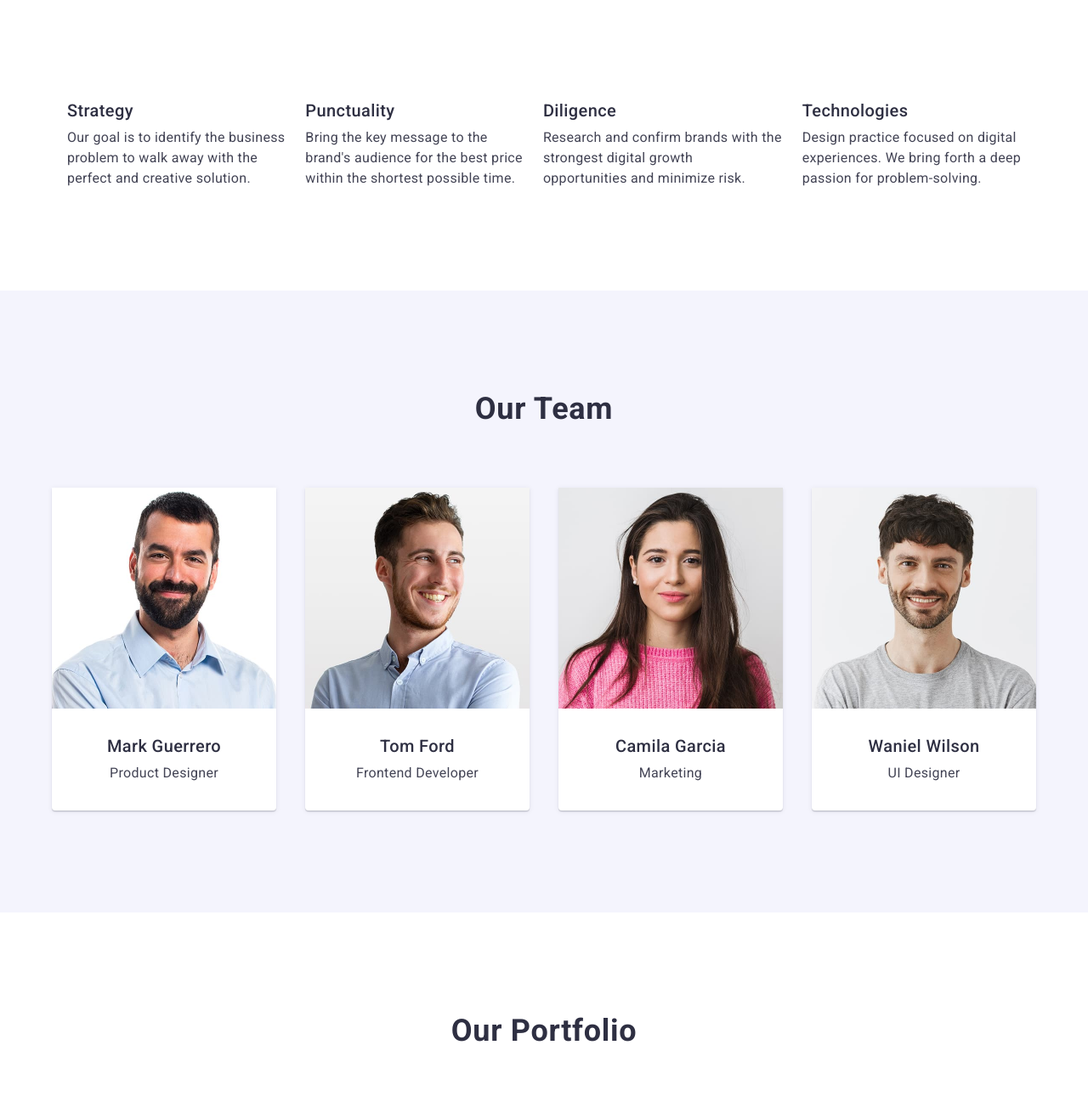
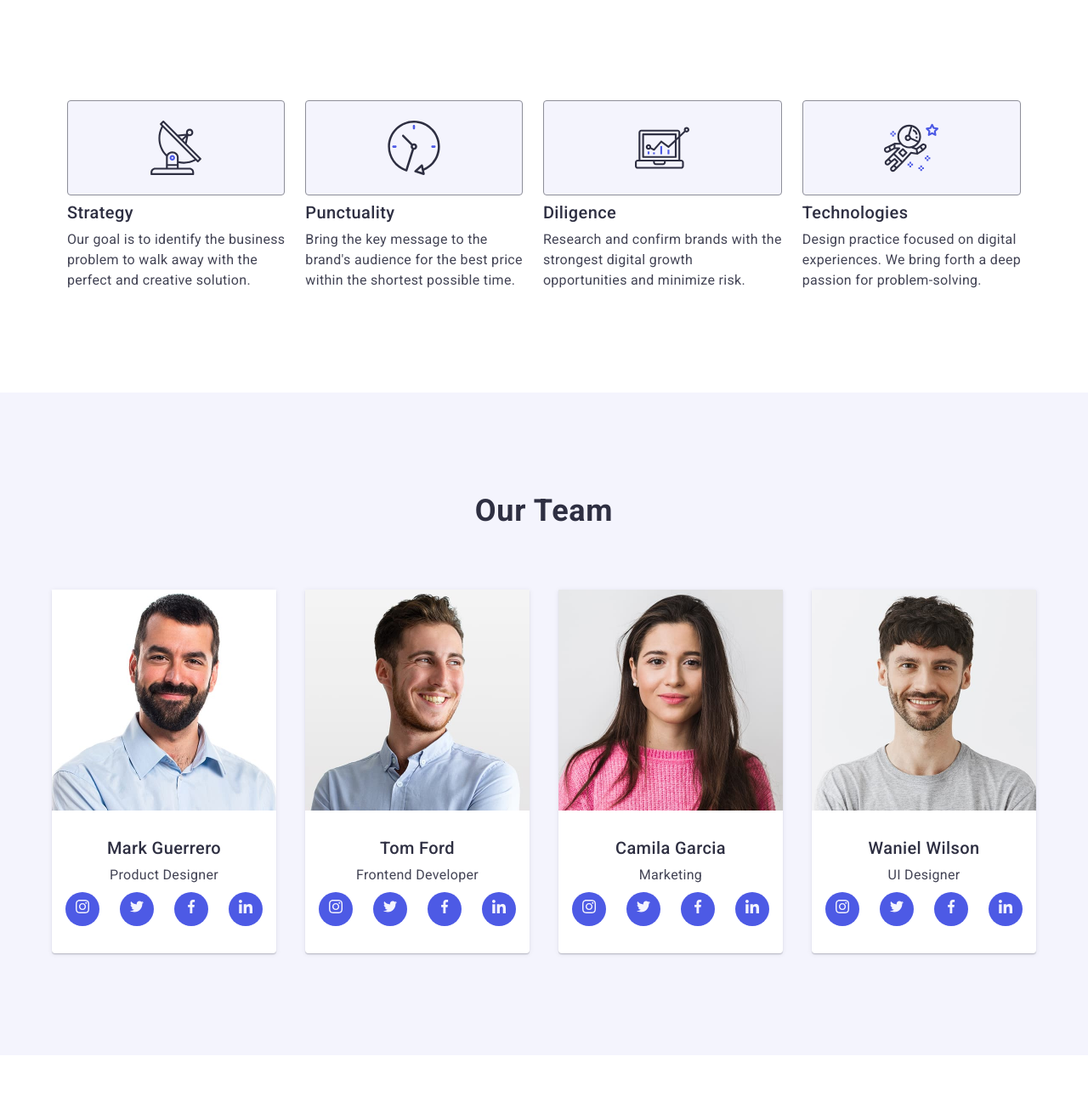
Before and after one commit to emcekare/goit-markup-hw-04, a plain HTML site: page index.html in a window 1280 px wide. Shown: the part 670-1960 px from the top of the page at 85% size. Drawn offline with nearby package versions, Linux system fonts and the light colour scheme.

Commit message:
some-changes-1

```diff
--- a/css/styles.css
+++ b/css/styles.css
@@ -101,7 +101,7 @@ font-weight: 500;
 }
 
 .head-menu-list>a:hover,
-.head-menu-list:focus {
+.head-menu-list>a:focus {
     color: #404bbf;
 }
 
@@ -110,10 +110,7 @@ font-weight: 500;
     text-decoration: underline;
 }
 
-.head-menu-list::after {
-    bottom: -5px;
 
-}
 
 
 .head-contact {
@@ -229,6 +226,28 @@ display: flex;
     padding-top: 8px;
     }
 
+
+.first-paragraph-list .icon-container .icon {
+width: 64px;
+height: 64px;
+
+}
+
+
+.first-paragraph-list .icon-container{
+display: flex;
+justify-content: center;
+align-items: center;
+margin: 0;
+margin-bottom: 8px;
+height: 112px;
+background-color: #f4f4fd;
+border-radius: 4px;
+border: 1px solid rgba(142, 143, 153, 1)
+}
+
+
+
 /*section 1 bitti*/
 
 
@@ -295,6 +314,42 @@ display: flex;
     padding: 0px 0px 32px 0px;
     box-shadow: 0 2px 1px 0 rgba(46, 47, 66, 0.08), 0 1px 1px 0 rgba(46, 47, 66, 0.16), 0 1px 6px 0 rgba(46, 47, 66, 0.08);
     }
+
+
+.team-list .icon-container .icon {
+  width: 16px;
+   height: 16px;
+       }
+
+
+.team-list .icon-container{
+    margin-top: 8px;
+    display: flex;
+    gap: 24px;
+    justify-content: center;
+    align-items: center;
+
+              }
+
+
+              .team-area .icon-list{
+                width: 40px;
+                height: 40px;
+                background-color: #4d5ae5;
+                border-radius: 50%;
+                display: flex;
+                justify-content: center;
+                    align-items: center;
+              }
+
+
+
+
+.team-list .icon-container :hover {
+        background-color: #404bbf;
+}
+
+
 
 /*team area bitti*/
 
@@ -390,9 +445,7 @@ padding-bottom: 120px;
     padding-top: 120px;
     padding-bottom: 120px;
     background-color: #2e2f42;
-    display: flex;
-
-
+    justify-content: center;
 
 }
 
@@ -423,5 +476,16 @@ padding-bottom: 120px;
 }
 
 
+.page-finish .icon-container .icon {
+    width: 24px;
+    height: 24px;
+}
+
+.page-finish .icon-container {
+display: flex;
+    gap: 24px;
+    justify-content: center;
+    align-items: center;
+}
 
 /* Footer Bitti */
--- a/index.html
+++ b/index.html
@@ -70,9 +70,15 @@
 
       <!--  SECTION 1 -->
       <section class="first-paragraph">
-        <div class="container">
+                    <div class="container">
           <ul class="first-paragraph-list">
-            <li>
+                        <li>
+              <div class="icon-container">
+                <svg class="icon">
+                  <use href="./images/icons.svg#icon-antenna-1"></use>
+                </svg>
+             </div>
+
               <h3 class="first-h3">Strategy</h3>
               <p class="first-paragraph-text">
                 Our goal is to identify the business <br />
@@ -82,6 +88,12 @@
             </li>
 
             <li>
+             <div class="icon-container">
+<svg class="icon">
+            <use href="./images/icons.svg#icon-clock-1"></use>
+          </svg>
+</div>
+
               <h3 class="first-h3">Punctuality</h3>
               <p class="first-paragraph-text">
                 Bring the key message to the <br />brand's audience for the best
@@ -90,6 +102,11 @@
             </li>
 
             <li>
+              <div class="icon-container">
+<svg class="icon">
+            <use href="./images/icons.svg#icon-diagram-1"></use>
+          </svg>
+</div>
               <h3 class="first-h3">Diligence</h3>
               <p class="first-paragraph-text">
                 Research and confirm brands with the <br />strongest digital
@@ -98,6 +115,11 @@
             </li>
 
             <li>
+<div class="icon-container">
+   <svg class="icon">
+            <use href="./images/icons.svg#icon-astronaut-1"></use>
+          </svg>
+       </div>
               <h3 class="first-h3">Technologies</h3>
               <p class="first-paragraph-text">
                 Design practice focused on digital <br />experiences. We bring
@@ -105,7 +127,7 @@
               </p>
             </li>
           </ul>
-        </div>
+
       </section>
       <!-- Section 1 bitti!! -->
 
@@ -122,6 +144,48 @@
               />
               <h3 class="team-list-name">Mark Guerrero</h3>
               <p class="team-list-job">Product Designer</p>
+
+<ul class="icon-container">
+  <li class="icon-list">
+    <a href="">
+<svg class="icon">
+            <use href="./images/icons.svg#icon-instagram-2"></use>
+
+</svg>
+    </a>
+</li>
+
+
+<li class="icon-list">
+  <a href="">
+</svg>
+<svg class="icon">
+            <use href="./images/icons.svg#icon-twitter-1"></use>
+</svg>
+</a>
+</li>
+
+<li class="icon-list">
+  <a href="">
+<svg class="icon">
+            <use href="./images/icons.svg#icon-facebook-1"></use>
+
+</svg>
+</a>
+</li>
+
+<li class="icon-list">
+<a href="">
+<svg class="icon">
+            <use href="./images/icons.svg#icon-linkedin-1"></use>
+</svg>
+</a>
+</li>
+</ul>
+
+
+
+
             </li>
             <li class="team-list">
               <img
@@ -131,6 +195,43 @@
               />
               <h3 class="team-list-name">Tom Ford</h3>
               <p class="team-list-job">Frontend Developer</p>
+              <ul class="icon-container">
+  <li class="icon-list">
+    <a href="">
+<svg class="icon">
+            <use href="./images/icons.svg#icon-instagram-2"></use>
+
+</svg>
+    </a>
+</li>
+
+
+<li class="icon-list">
+  <a href="">
+</svg>
+<svg class="icon">
+            <use href="./images/icons.svg#icon-twitter-1"></use>
+</svg>
+</a>
+</li>
+
+<li class="icon-list">
+  <a href="">
+<svg class="icon">
+            <use href="./images/icons.svg#icon-facebook-1"></use>
+
+</svg>
+</a>
+</li>
+
+<li class="icon-list">
+<a href="">
+<svg class="icon">
+            <use href="./images/icons.svg#icon-linkedin-1"></use>
+</svg>
+</a>
+</li>
+</ul>
             </li>
             <li class="team-list">
               <img
@@ -140,6 +241,43 @@
               />
               <h3 class="team-list-name">Camila Garcia</h3>
               <p class="team-list-job">Marketing</p>
+              <ul class="icon-container">
+  <li class="icon-list">
+    <a href="">
+<svg class="icon">
+            <use href="./images/icons.svg#icon-instagram-2"></use>
+
+</svg>
+    </a>
+</li>
+
+
+<li class="icon-list">
+  <a href="">
+</svg>
+<svg class="icon">
+            <use href="./images/icons.svg#icon-twitter-1"></use>
+</svg>
+</a>
+</li>
+
+<li class="icon-list">
+  <a href="">
+<svg class="icon">
+            <use href="./images/icons.svg#icon-facebook-1"></use>
+
+</svg>
+</a>
+</li>
+
+<li class="icon-list">
+<a href="">
+<svg class="icon">
+            <use href="./images/icons.svg#icon-linkedin-1"></use>
+</svg>
+</a>
+</li>
+</ul>
             </li>
             <li class="team-list">
               <img
@@ -149,6 +287,43 @@
               />
               <h3 class="team-list-name">Waniel Wilson</h3>
               <p class="team-list-job">UI Designer</p>
+              <ul class="icon-container">
+  <li class="icon-list">
+    <a href="">
+<svg class="icon">
+            <use href="./images/icons.svg#icon-instagram-2"></use>
+
+</svg>
+    </a>
+</li>
+
+
+<li class="icon-list">
+  <a href="">
+</svg>
+<svg class="icon">
+            <use href="./images/icons.svg#icon-twitter-1"></use>
+</svg>
+</a>
+</li>
+
+<li class="icon-list">
+  <a href="">
+<svg class="icon">
+            <use href="./images/icons.svg#icon-facebook-1"></use>
+
+</svg>
+</a>
+</li>
+
+<li class="icon-list">
+<a href="">
+<svg class="icon">
+            <use href="./images/icons.svg#icon-linkedin-1"></use>
+</svg>
+</a>
+</li>
+</ul>
             </li>
           </ul>
         </div>
@@ -234,6 +409,48 @@
           marketing & growth solutions.
         </p>
       </div>
+
+      <div class="icon-container">
+        <h3>Social media</h3>
+<ul>
+  <li class="icon-list">
+    <a href="">
+<svg class="icon">
+            <use href="./images/icons.svg#icon-instagram-2"></use>
+
+</svg>
+    </a>
+</li>
+
+
+<li class="icon-list">
+  <a href="">
+</svg>
+<svg class="icon">
+            <use href="./images/icons.svg#icon-twitter-1"></use>
+</svg>
+</a>
+</li>
+
+<li class="icon-list">
+  <a href="">
+<svg class="icon">
+            <use href="./images/icons.svg#icon-facebook-1"></use>
+
+</svg>
+</a>
+</li>
+
+<li class="icon-list">
+<a href="">
+<svg class="icon">
+            <use href="./images/icons.svg#icon-linkedin-1"></use>
+</svg>
+</a>
+</li>
+</ul>
+</div>
+
     </footer>
   </body>
 </html>
```
Also changed, not shown: images/icons.svg (added).
